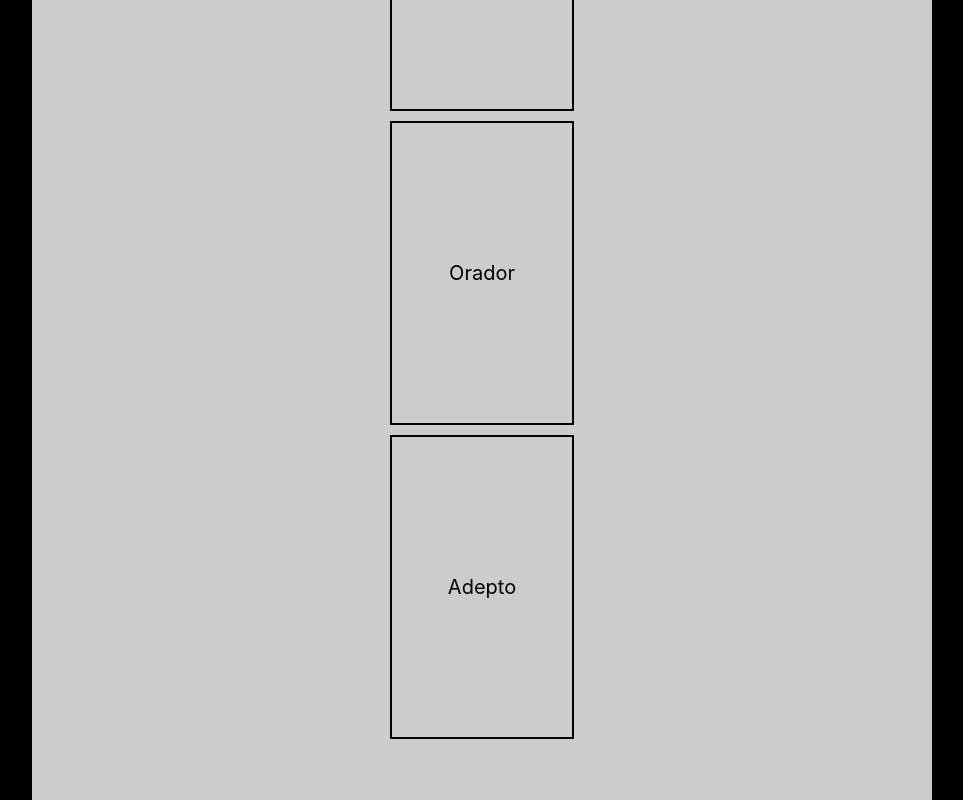
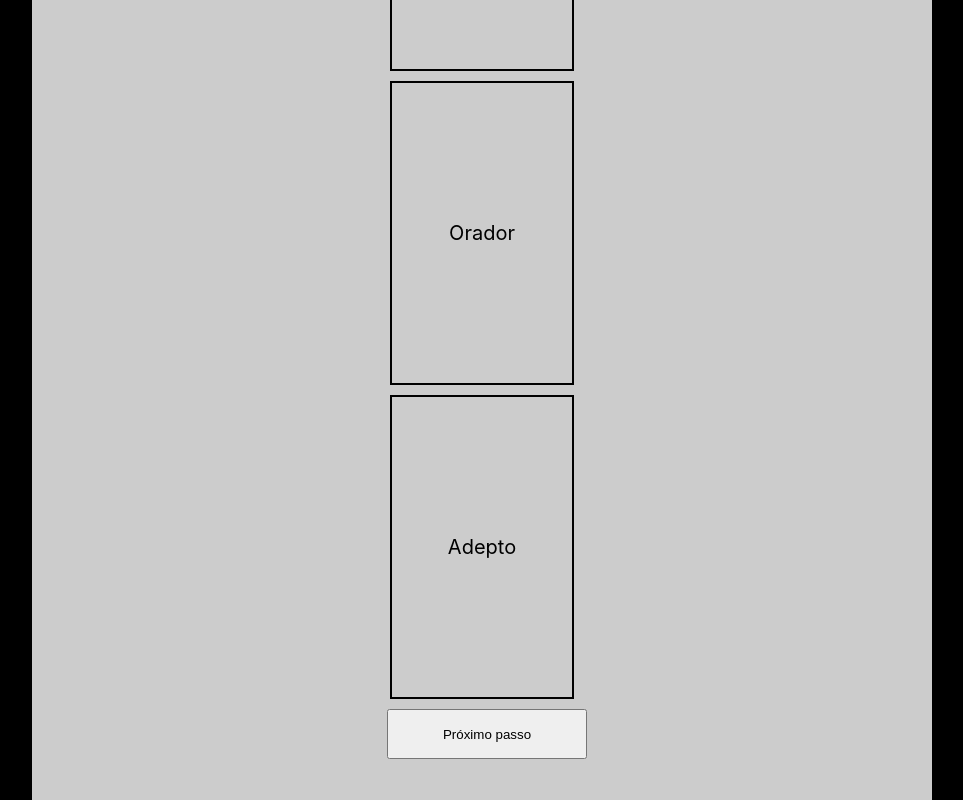
Before and after one commit to AlexandreRodriguesStrapasson/cypher_sheet, a React (Create React App) app in the folder app/: page /secondStep in a window 1280 px wide. Shown: the part 800-1600 px from the top of the page, without its empty margins (158-1121 px from the left). Built offline with nearby package versions, Linux system fonts and the light colour scheme.

Commit message:
feat: add the button to navigate to the next step

```diff
--- a/app/src/pages/secondStep.js
+++ b/app/src/pages/secondStep.js
@@ -1,4 +1,5 @@
 import React, { useState } from 'react';
+import { useNavigate } from 'react-router-dom';
 import Style from '../style/secondStep.module.css';
 
 function SecondStep() {
@@ -6,6 +7,10 @@ function SecondStep() {
     const [isActiveExplorador, setIsActiveExplorador] = useState(false);
     const [isActiveOrador, setIsActiveOrador] = useState(false);
     const [isActiveAdepto, setIsActiveAdepto] = useState(false);
+    const navigate = useNavigate();
+    const goToThirdStep = () => {
+        navigate('/thirdStep');
+      };
 
     return (
         <div className={Style.mainBody}>
@@ -51,6 +56,8 @@ function SecondStep() {
                     <p>Descrição do Adepto...</p>
                 </div>
             </div>
+
+            <button onClick={goToThirdStep}>Próximo passo</button>
         </div>
     );
 }
```
